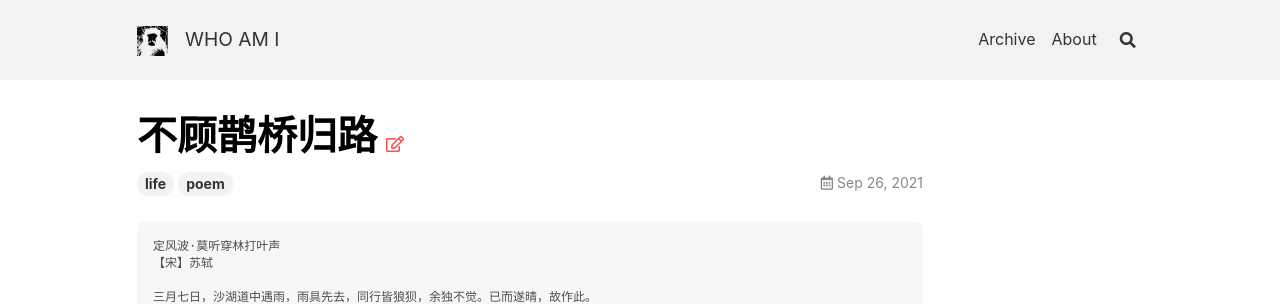
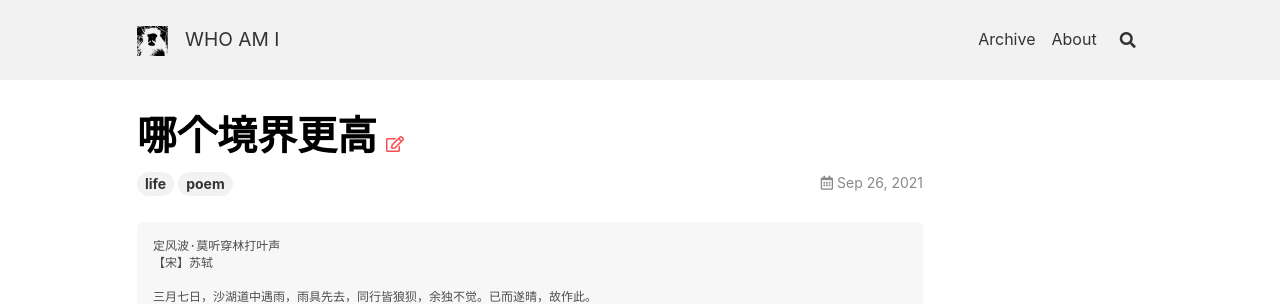
Before and after one commit to wjmmx/wjmmx.github.io, a Jekyll site: the page built from _posts/2021-09-26-Which_Stage_Is_Better.md, in a window 1280 px wide. Shown: the top 304 px of the page. Built offline with Jekyll 4.4.1, drawn with Linux system fonts in a browser that asks for light colours; nearby versions of some CDN libraries; comment, search, counter and statistics services are not loaded.

Commit message:
修改title

```diff
--- a/_posts/2021-09-26-Which_Stage_Is_Better.md
+++ b/_posts/2021-09-26-Which_Stage_Is_Better.md
@@ -1,5 +1,5 @@
 ---
-title: 不顾鹊桥归路
+title: 哪个境界更高
 key: 20210926
 tags: life poem
 ---
```
